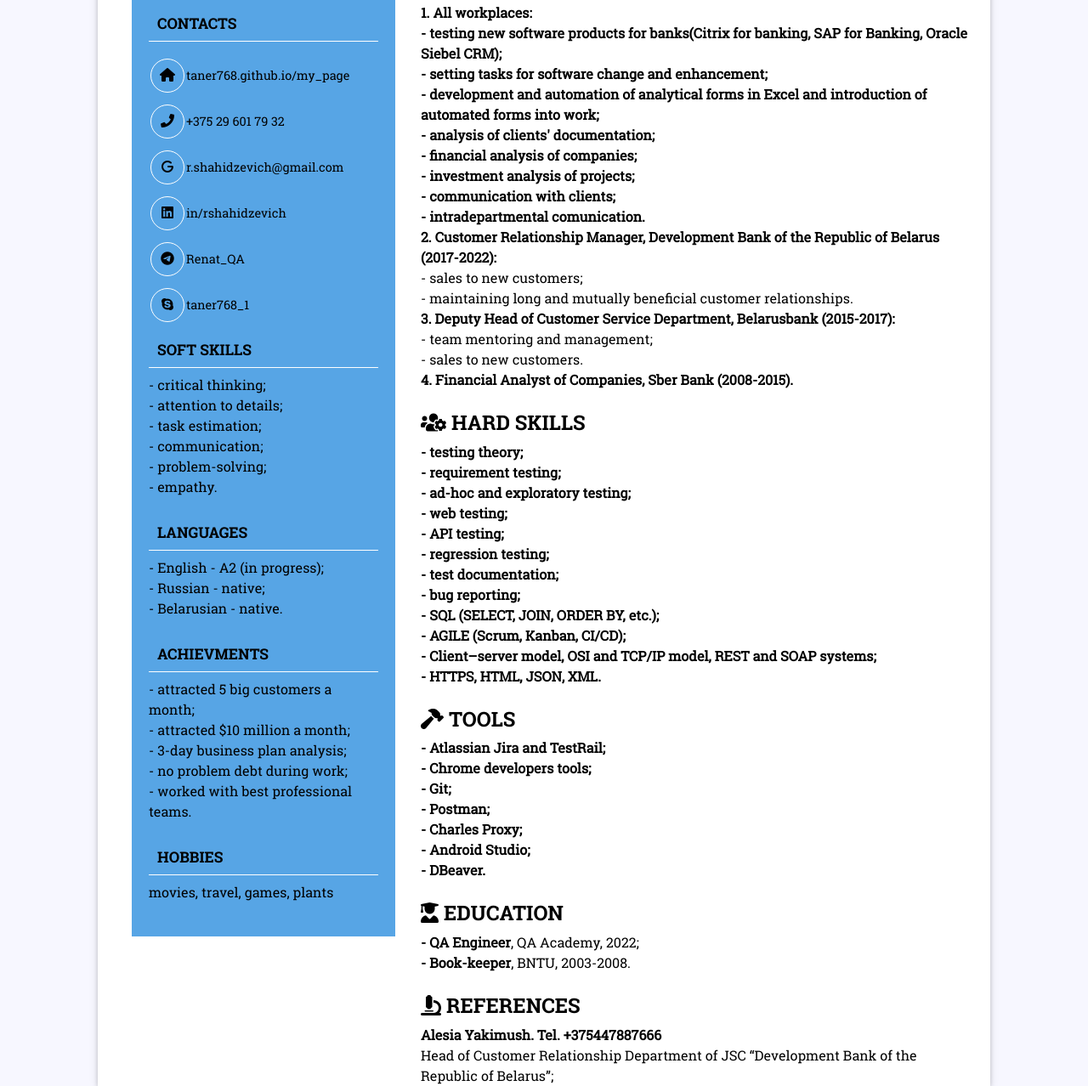
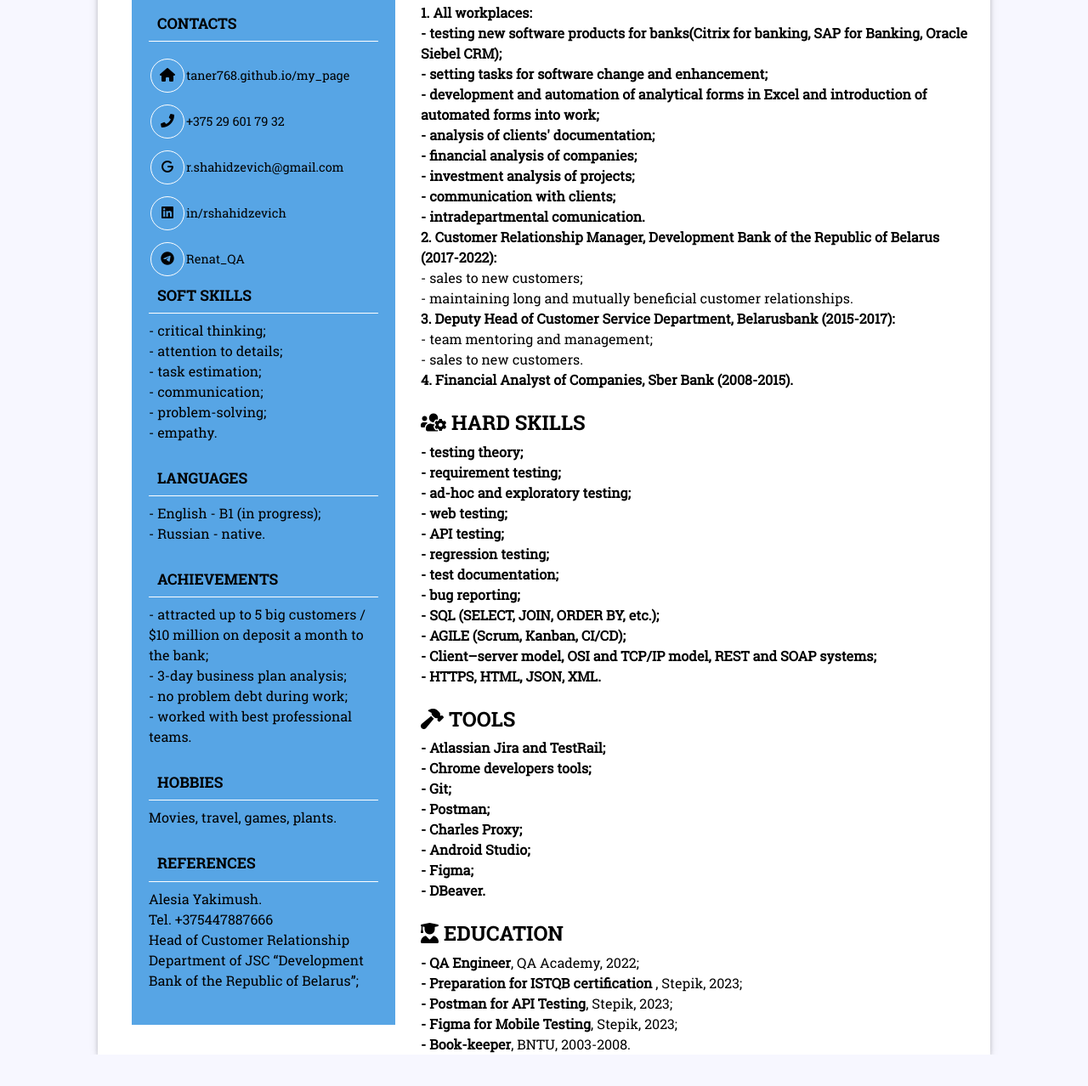
Before and after one commit to taner768/My_CV, a plain HTML site: page index.html in a window 1280 px wide. Shown: the part 236-1514 px from the top of the page at 85% size. After the commit the page ends 1477 px from the top, so only its background shows below. Drawn offline with Linux system fonts and the light colour scheme.

Commit message:
English level changed

```diff
--- a/index.html
+++ b/index.html
@@ -63,14 +63,6 @@
                                 <a href="https://t.me/Renat_QA"> Renat_QA </a>
                             </div>
                         </div>
-                        <div class="contact-box">
-                            <div class="icon">
-                                <i class="fa-brands fa-skype"></i>
-                            </div>
-                            <div class="detail">
-                                <a href="https://join.skype.com/invite/Ilvno3CAHQ0t"> taner768_1 </a>
-                            </div>
-                        </div>
                         <h4 class="ltitle"> SOFT SKILLS </h4>
                             <li></i> - critical thinking;</li>
                             <li></i> - attention to details;</li>
@@ -79,17 +71,17 @@
                             <li></i> - problem-solving;</li>
                             <li></i> - empathy.</li>
                         <h4 class="ltitle"> <br> LANGUAGES </h4>
-                            <li></i> - English - A2 (in progress);</li>
-                            <li></i> - Russian - native;</li>
-                            <li></i> - Belarusian - native.</li>
-                        <h4 class="ltitle"> <br> ACHIEVMENTS </h4>
-                        <li></i> - attracted 5 big customers a month;</li>
-                        <li></i> - attracted $10 million a month;</li>
+                            <li></i> - English - B1 (in progress);</li>
+                            <li></i> - Russian - native.</li>
+                        <h4 class="ltitle"> <br> ACHIEVEMENTS </h4>
+                        <li></i> - attracted up to 5 big customers / $10 million on deposit a month to the bank;</li>
                         <li></i> - 3-day business plan analysis;</li>
                         <li></i> - no problem debt during work;</li>
                         <li></i> - worked with best professional teams.</li>
                         <h4 class="ltitle"> <br> HOBBIES </h4>
-                            <li></i> movies, travel, games, plants</li>
+                            <li></i> Movies, travel, games, plants.</li>
+                        <h4 class="ltitle"> <br> REFERENCES </h4>
+                            <li></i> Alesia Yakimush. <br> Tel. +375447887666</b> <br> Head of Сustomer Relationship Department of JSC “Development Bank of the Republic of Belarus”;</li>
                     </div>
                 </div>
                 <div class="col-md-8 rt-div">
@@ -126,13 +118,16 @@
                                     <li></i><b> - Postman; </b></li>
                                     <li></i><b> - Charles Proxy; </b></li>
                                     <li></i><b> - Android Studio; </b></li>
+                                    <li></i><b> - Figma; </b></li>
                                     <li></i><b> - DBeaver. </b></li>
                         </div>
                                 <br><h4 class="ltitle"><i class="fa-solid fa-user-graduate"></i></i> EDUCATION </h4>
                                 <li></i> <b> - QA Engineer</b>, QA Academy, 2022;</li>
+                                <li></i> <b> - Preparation for ISTQB certification </b>, Stepik, 2023;</li>
+                                <li></i> <b> - Postman for API Testing</b>, Stepik, 2023;</li>
+                                <li></i> <b> - Figma for Mobile Testing</b>, Stepik, 2023;</li>
                                 <li></i> <b> - Book-keeper</b>, BNTU, 2003-2008.</li>
-                                <br><h4 class="ltitle"><i class="fa-solid fa-microscope"></i></i> REFERENCES </h4>
-                                <li></i> <b> Alesia Yakimush. Tel. +375447887666</b> <br> Head of Сustomer Relationship Department of JSC “Development Bank of the Republic of Belarus”;</li>
+
                         </div>
 
                              </ul>
```
